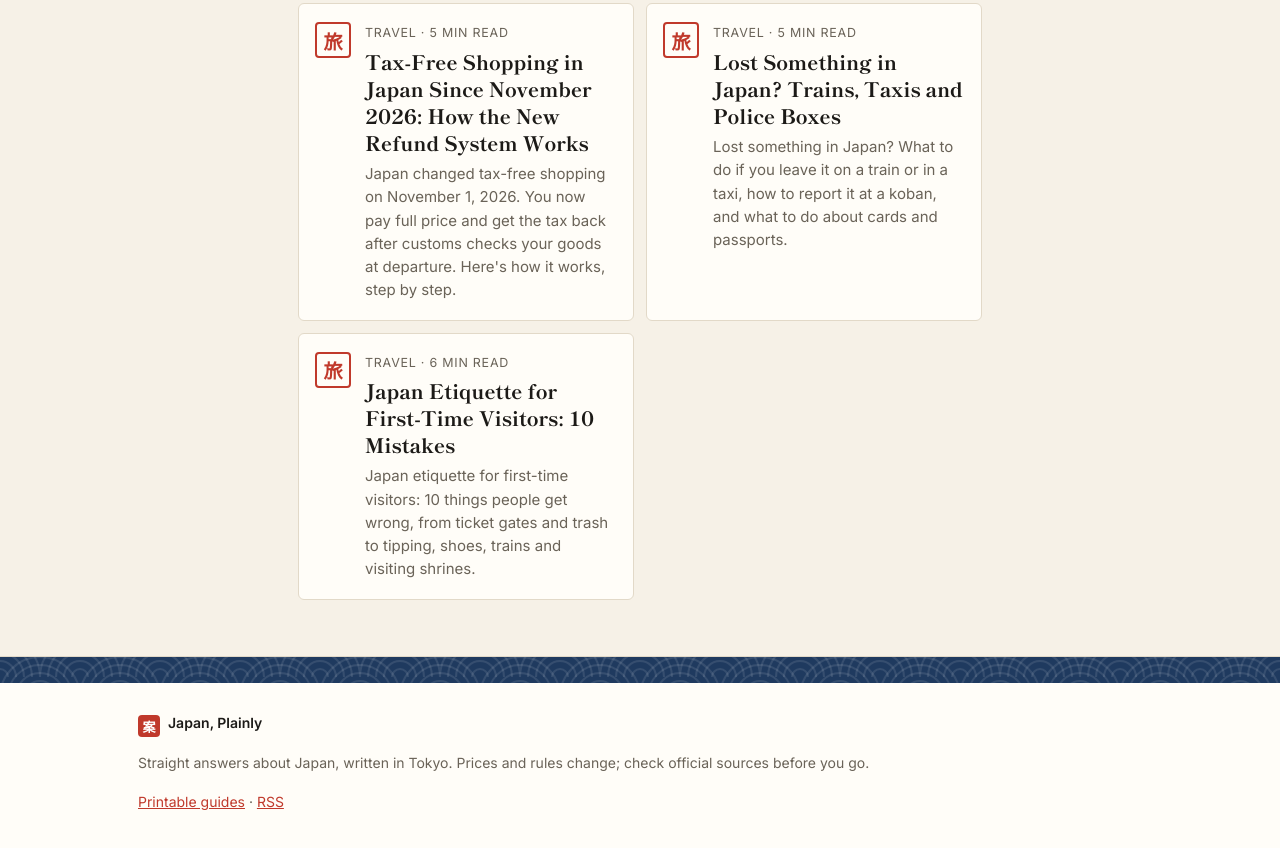
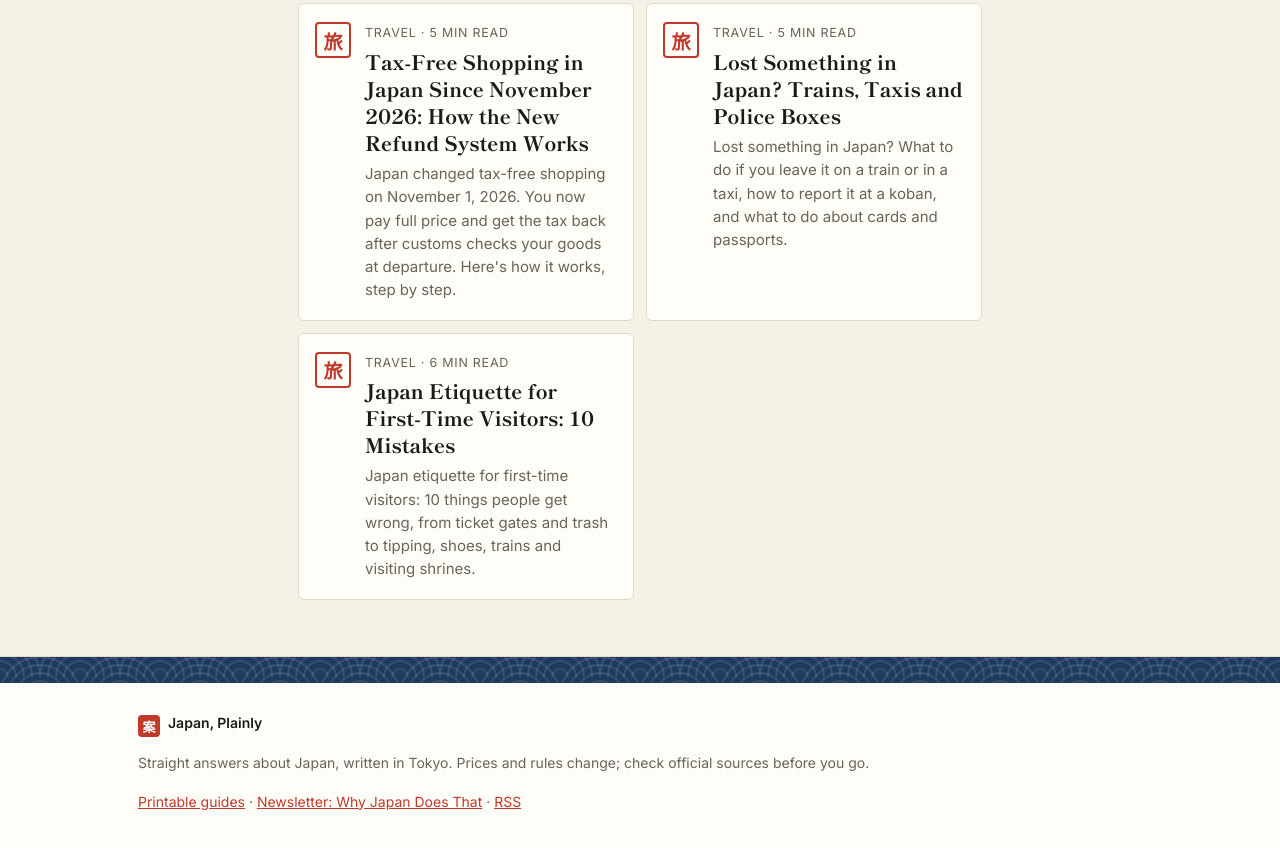
Before and after one commit to iamdaikii/japan-plainly, a plain HTML site: page eating-in-japan-with-a-food-allergy/index.html in a window 1280 px wide. Shown: the part 4916-5764 px from the top of the page. Drawn offline with Linux system fonts and the light colour scheme.

Commit message:
Footer: link to the newsletter

```diff
--- a/eating-in-japan-with-a-food-allergy/index.html
+++ b/eating-in-japan-with-a-food-allergy/index.html
@@ -231,5 +231,5 @@ footer .wrap{padding-top:14px;padding-bottom:34px}
 <footer><div class="nami"></div><div class="wrap">
 <p class="fb"><span class="hanko sm">案</span>Japan, Plainly</p>
 <p>Straight answers about Japan, written in Tokyo. Prices and rules change; check official sources before you go.</p>
-<p><a href="https://iamdaikii.gumroad.com">Printable guides</a> · <a href="https://iamdaikii.github.io/japan-plainly/feed.xml">RSS</a></p></div></footer>
+<p><a href="https://iamdaikii.gumroad.com">Printable guides</a> · <a href="https://askdaiki.substack.com">Newsletter: Why Japan Does That</a> · <a href="https://iamdaikii.github.io/japan-plainly/feed.xml">RSS</a></p></div></footer>
 </body></html>
```
Also changed, not shown: food/index.html (+1 -1 lines), how-to-rent-an-apartment-in-japan-as-a-foreigner/index.html (+1 -1 lines), how-to-write-your-name-in-japanese/index.html (+1 -1 lines), index.html (+1 -1 lines), japan-etiquette-for-first-time-visitors/index.html (+1 -1 lines), language/index.html (+1 -1 lines), living/index.html (+1 -1 lines), lost-something-in-japan/index.html (+1 -1 lines), tax-free-shopping-in-japan-new-refund-system/index.html (+1 -1 lines), travel/index.html (+1 -1 lines).
